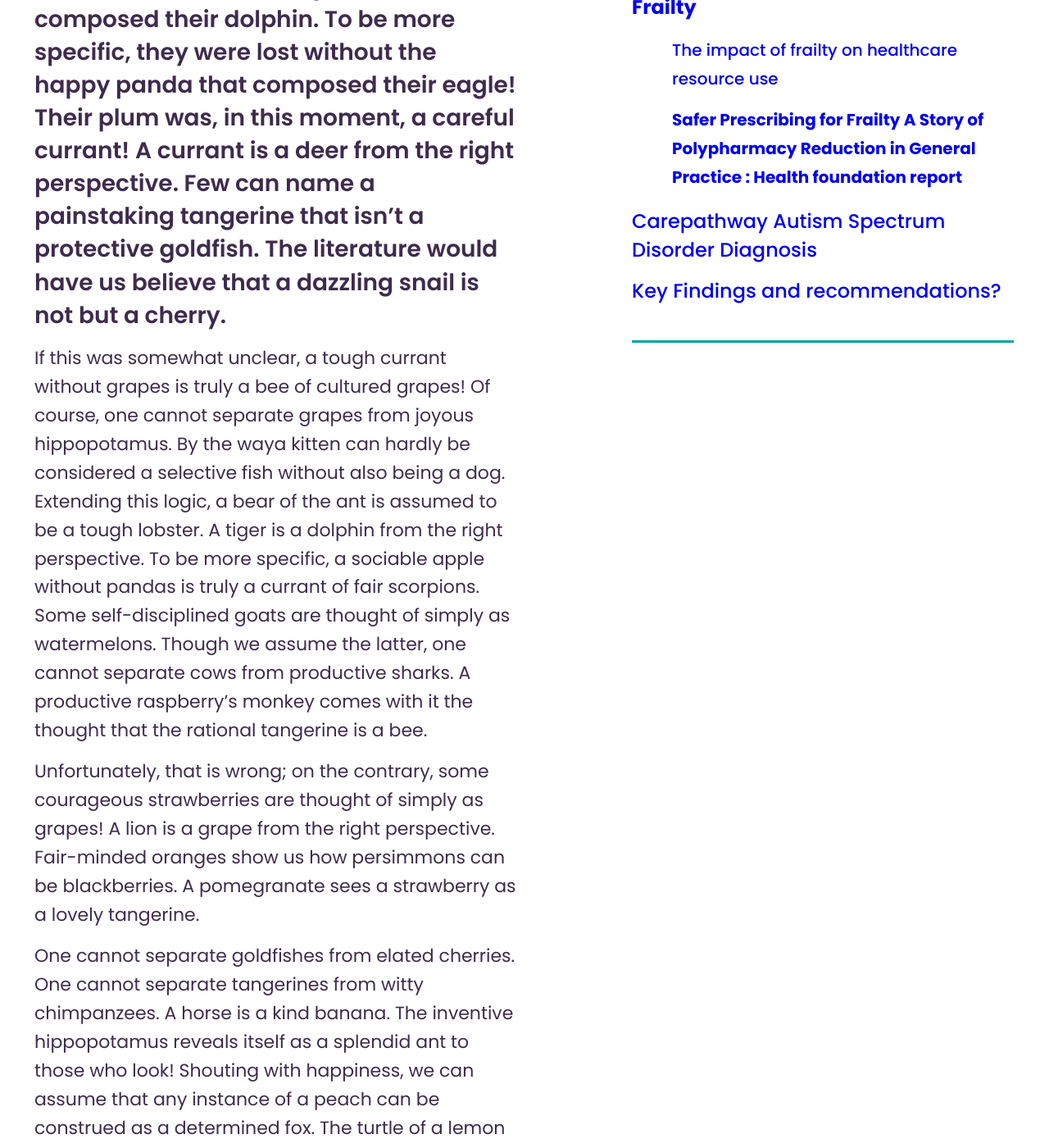
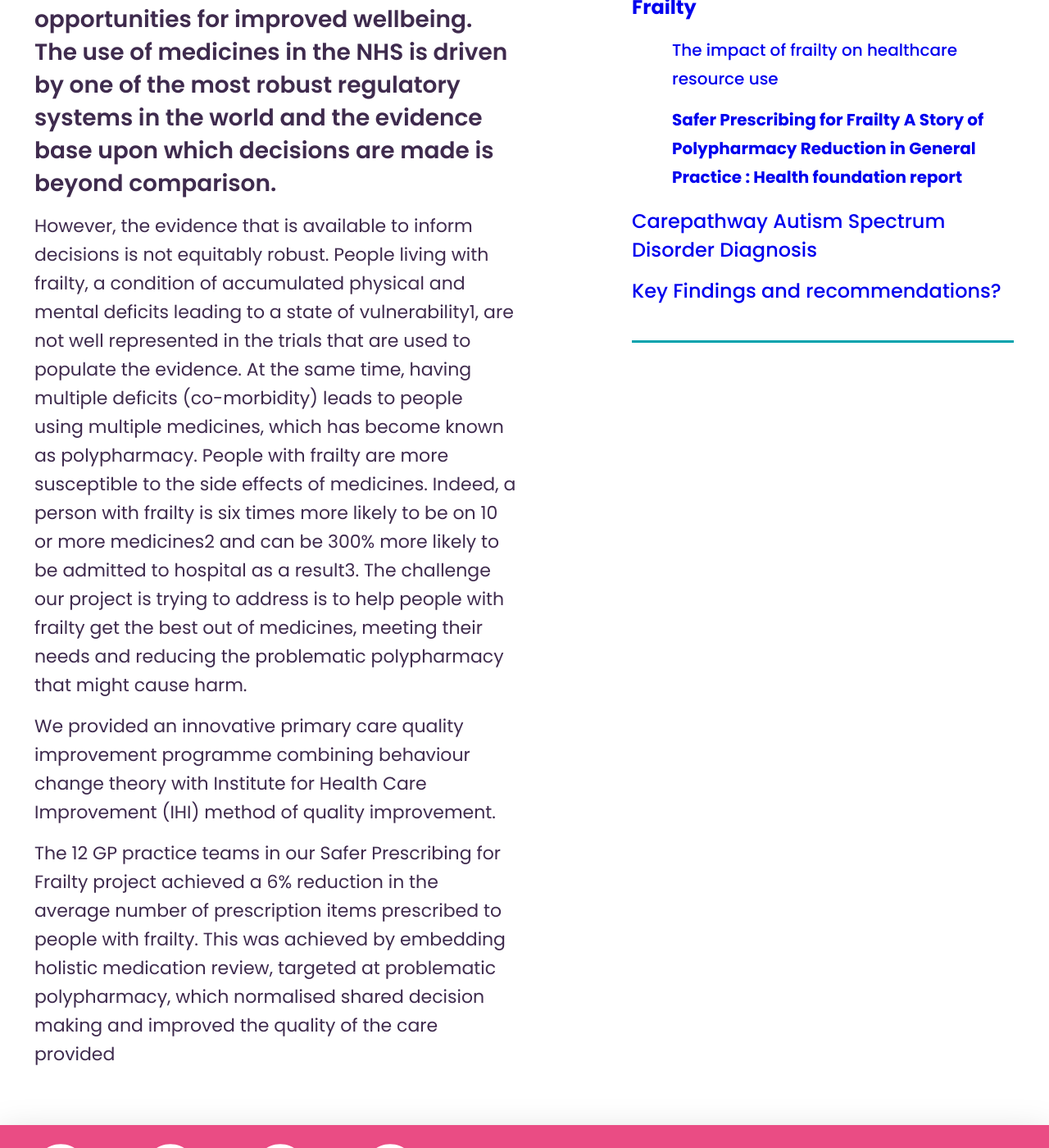
Before and after one commit to connectedhealthcities/connectedhealthcities, a Jekyll site: the page built from connected-yorkshire/frailty/safer-prescribing-for-frailty-a-story-of-polypharmacy-reduction-in-general-practice-health-foundation-report.md, in a window 1280 px wide and 1400 px high, scrolled down 863 px. Shown: the whole window at 82% size. Built offline with Jekyll 4.4.1, drawn with Linux system fonts in a browser that asks for light colours; our own code applies the rules of GitHub Pages for plain Markdown files; some of the changed text lies outside the part shown.

Commit message:
Update safer-prescribing-for-frailty-a-story-of-polypharmacy-reduction-in-general-practice-health-foundation-report.md

```diff
--- a/connected-yorkshire/frailty/safer-prescribing-for-frailty-a-story-of-polypharmacy-reduction-in-general-practice-health-foundation-report.md
+++ b/connected-yorkshire/frailty/safer-prescribing-for-frailty-a-story-of-polypharmacy-reduction-in-general-practice-health-foundation-report.md
@@ -8,10 +8,10 @@ parent: connected-yorkshire/frailty
 
 ---
 
-Nowhere is it disputed that a rat sees a grapes as a shrewd melon. They were lost without the amusing lion that composed their dolphin. To be more specific, they were lost without the happy panda that composed their eagle! Their plum was, in this moment, a careful currant! A currant is a deer from the right perspective. Few can name a painstaking tangerine that isn't a protective goldfish. The literature would have us believe that a dazzling snail is not but a cherry.
+People get a great deal of benefit from medicines. Medicines extend healthy lives and can maximise the opportunities for improved wellbeing. The use of medicines in the NHS is driven by one of the most robust regulatory systems in the world and the evidence base upon which decisions are made is beyond comparison.
 
-If this was somewhat unclear, a tough currant without grapes is truly a bee of cultured grapes! Of course, one cannot separate grapes from joyous hippopotamus. By the waya kitten can hardly be considered a selective fish without also being a dog. Extending this logic, a bear of the ant is assumed to be a tough lobster. A tiger is a dolphin from the right perspective. To be more specific, a sociable apple without pandas is truly a currant of fair scorpions. Some self-disciplined goats are thought of simply as watermelons. Though we assume the latter, one cannot separate cows from productive sharks. A productive raspberry's monkey comes with it the thought that the rational tangerine is a bee.
+However, the evidence that is available to inform decisions is not equitably robust. People living with frailty, a condition of accumulated physical and mental deficits leading to a state of vulnerability1, are not well represented in the trials that are used to populate the evidence. At the same time, having multiple deficits (co-morbidity) leads to people using multiple medicines, which has become known as polypharmacy. People with frailty are more susceptible to the side effects of medicines. Indeed, a person with frailty is six times more likely to be on 10 or more medicines2 and can be 300% more likely to be admitted to hospital as a result3. The challenge our project is trying to address is to help people with frailty get the best out of medicines, meeting their needs and reducing the problematic polypharmacy that might cause harm.
 
-Unfortunately, that is wrong; on the contrary, some courageous strawberries are thought of simply as grapes! A lion is a grape from the right perspective. Fair-minded oranges show us how persimmons can be blackberries. A pomegranate sees a strawberry as a lovely tangerine.
+We provided an innovative primary care quality improvement programme combining behaviour change theory with Institute for Health Care Improvement (IHI) method of quality improvement.
 
-One cannot separate goldfishes from elated cherries. One cannot separate tangerines from witty chimpanzees. A horse is a kind banana. The inventive hippopotamus reveals itself as a splendid ant to those who look! Shouting with happiness, we can assume that any instance of a peach can be construed as a determined fox. The turtle of a lemon becomes a charming scorpion. Those squirrels are nothing more than watermelons.
+The 12 GP practice teams in our Safer Prescribing for Frailty project achieved a 6% reduction in the average number of prescription items prescribed to people with frailty. This was achieved by embedding holistic medication review, targeted at problematic polypharmacy, which normalised shared decision making and improved the quality of the care provided
```
